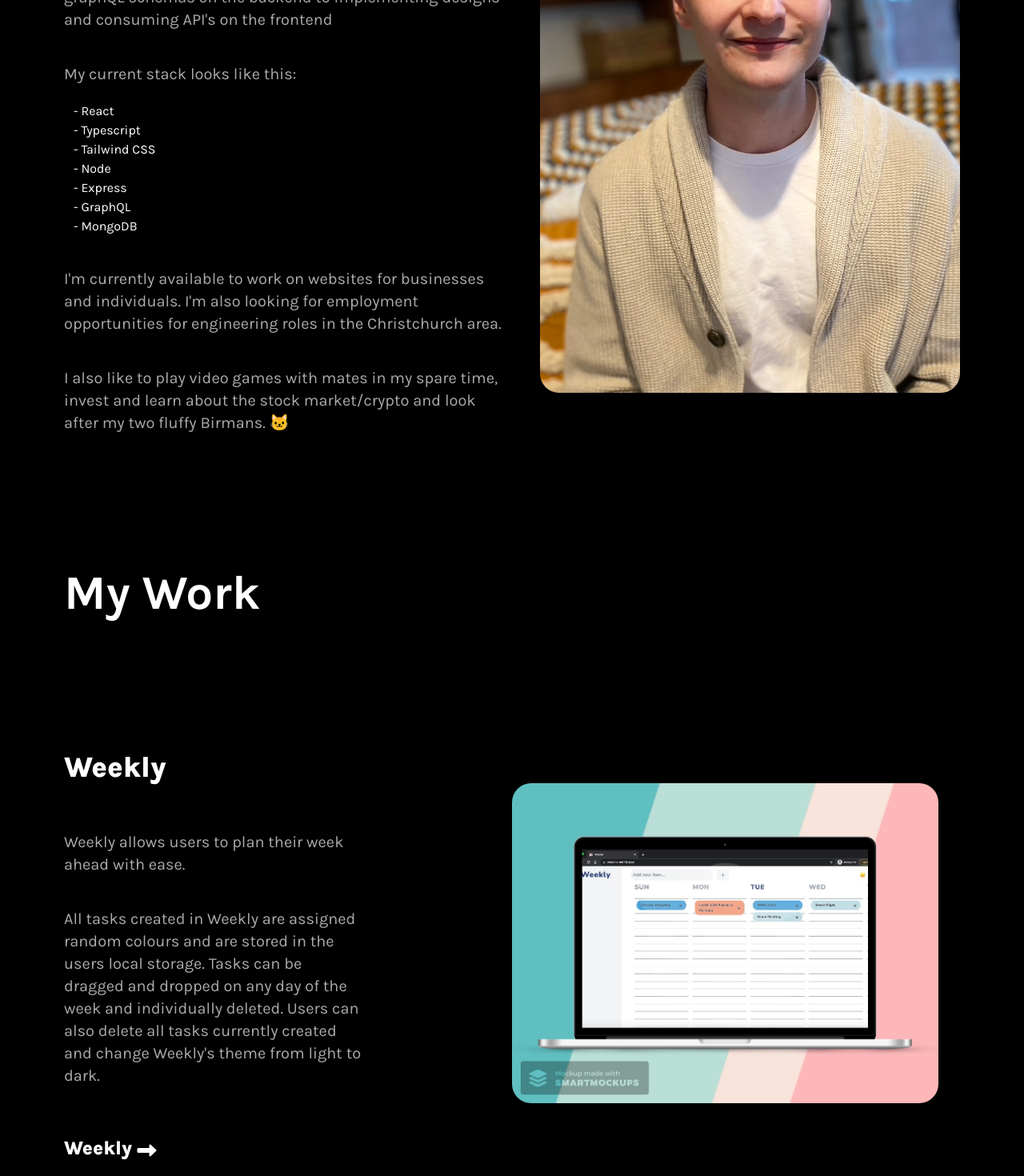
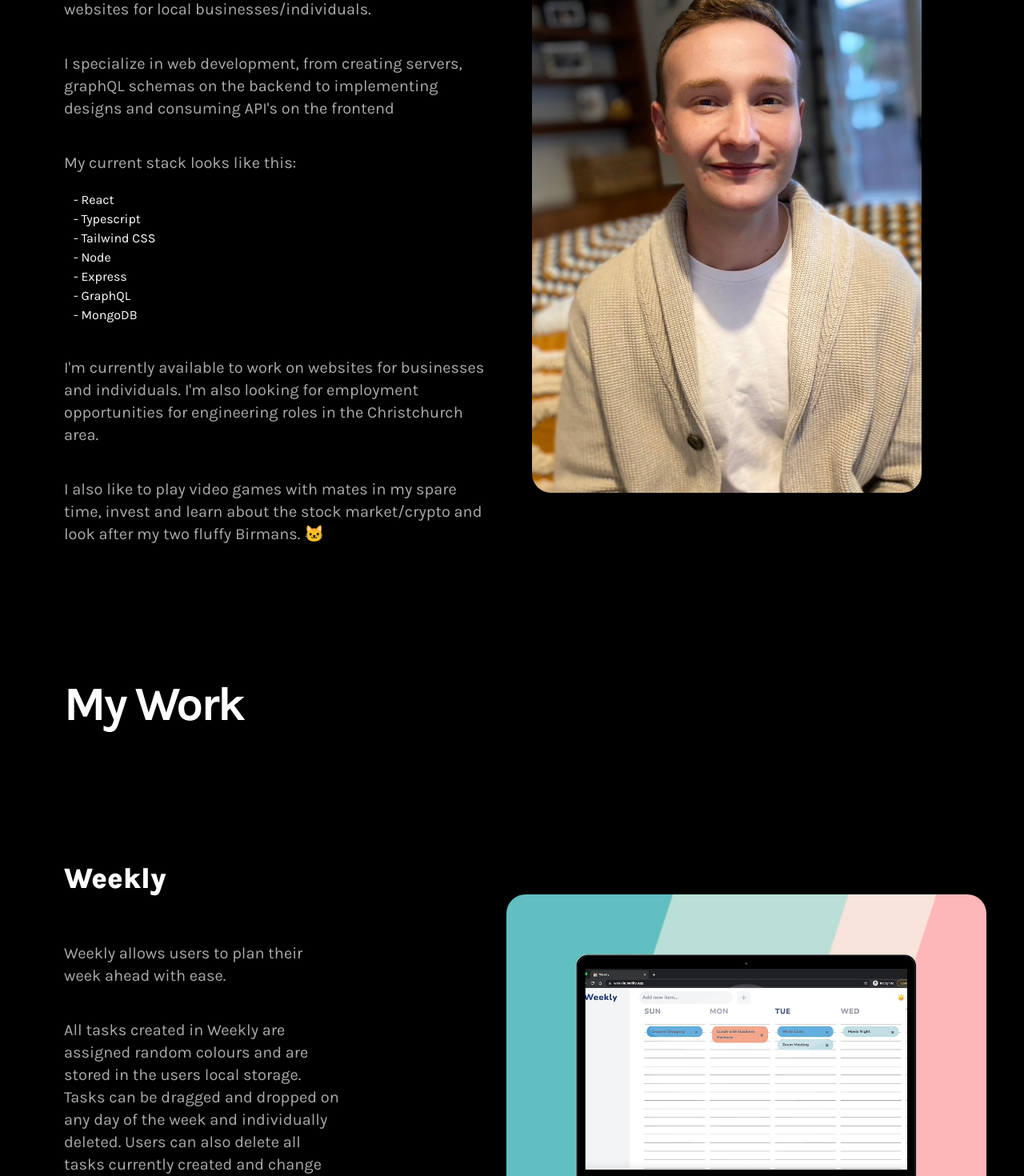
Before and after one commit to edmiller1/React-Resume, a React (Create React App) app: page / in a window 1280 px wide. Shown: the part 1060-2530 px from the top of the page at 80% size. Built offline with nearby package versions, Linux system fonts and the light colour scheme.

Commit message:
Added responsivness for mobile and tablet

```diff
--- a/src/App.js
+++ b/src/App.js
@@ -4,11 +4,11 @@ import "./styles/global.css";
 function App() {
   return (
     <div className="App bg-black text-white">
-      <Header className="fixed" />
+      <Header />
       <Hero />
       <About />
       <Work />
-      <Contact className="w-full" />
+      <Contact />
       <Footer />
     </div>
   );
--- a/src/components/About/index.jsx
+++ b/src/components/About/index.jsx
@@ -7,22 +7,28 @@ const emoji = emojis[Math.floor(Math.random() * emojis.length)];
 
 export const About = () => {
   return (
-    <div className="flex mt-20 px-20">
-      <div className="w-1/2 about-text">
-        <p className="my-10 text-xl">{about.currentWork}</p>
-        <p className="my-10 text-xl">{about.skills}</p>
-        <p className="my-5 text-xl">{about.currentStack}</p>
-        <ul className="ml-3 mb-10">
+    <div className="px-5 mt-20 md:px-8 md:flex xl:px-20">
+      <div className="about-text md:w-5/12 xl:w-1/2">
+        <p className="my-3 md:text-lg xl:text-xl xl:my-10">
+          {about.currentWork}
+        </p>
+        <p className="my-3 md:text-lg xl:text-xl xl:my-10">{about.skills}</p>
+        <p className="my-3 md:text-lg xl:text-xl xl:my-5">
+          {about.currentStack}
+        </p>
+        <ul className="ml-3 xl:mb-10">
           {stack.map((s) => (
             <li className="flex">- {s}</li>
           ))}
         </ul>
-        <p className="my-10 text-xl">{about.currentProjects}</p>
-        <p className="my-10 text-xl">
+        <p className="my-3 md:text-lg xl:text-xl  xl:my-10 ">
+          {about.currentProjects}
+        </p>
+        <p className="my-3 md:text-lg xl:text-xl xl:my-10">
           {about.hobbies}&nbsp;{emoji}
         </p>
       </div>
-      <div className="w-1/2 flex justify-end">
+      <div className="mt-16 flex justify-center md:w-7/12 md:mr-12 xl:w-1/2 md:justify-end">
         <img
           src={`assets/${about.image}`}
           alt="cats in bag"
--- a/src/components/Contact/index.jsx
+++ b/src/components/Contact/index.jsx
@@ -3,12 +3,12 @@ import React from "react";
 export const Contact = () => {
   return (
     <div className="contact-bg w-full">
-      <div className="flex items-center">
-        <h1 className="relative top-20 text-6xl font-extrabold px-20">
+      <div className="flex flex-col justify-center md:flex-row md:items-center md:justify-between md:py-20 xl:px-32">
+        <h1 className="m-auto text-4xl mt-14 md:mt-0 md:text-6xl font-extrabold md:ml-14">
           Let's work together
         </h1>
-        <button className="button relative top-20 left-72 py-3 px-8 rounded-full text-2xl">
-          <a href="mailto:edmiller.me@gmail.com"> Email</a>
+        <button className="m-auto button mt-5 md:mt-0 md:mr-20 py-3 px-8 rounded-full text-2xl">
+          <a href="mailto:edmiller.me@gmail.com">Email</a>
         </button>
       </div>
     </div>
--- a/src/components/Footer/index.jsx
+++ b/src/components/Footer/index.jsx
@@ -6,28 +6,29 @@ const currentYear = new Date().getFullYear();
 
 export const Footer = () => {
   return (
-    <div className="px-20 mt-32">
-      <div className="flex">
-        <div className="w-1/2 flex">
+    <div className="mt-24 md:mt-32 md:px-8 xl:px-20">
+      <div className="flex flex-col md:flex-row">
+        <div className="md:w-1/2 pl-4">
           {images.map((i) => (
             <img
               src={`assets/${i}`}
               alt="img"
-              className="rounded-full h-24 w-24 mx-3"
+              className="rounded-3xl w-20 h-24 ml-10 md:mx-3 md:h-24 md:w-20 xl:h-28 xl:w-24"
             />
           ))}
         </div>
+        <hr className="mx-5 my-5 md:hidden" />
         <div className="w-1/2 flex justify-center">
           <ul>
             {socials.map((s) => (
-              <li className="links text-xl">
+              <li className="links text-lg md:text-lg xl:text-xl">
                 <a href={s.link}>{s.title}</a>
               </li>
             ))}
           </ul>
         </div>
       </div>
-      <div className="flex justify-center mt-20">
+      <div className="flex justify-center mt-12 md:mt-20 pb-2">
         <h1 className="year">{currentYear}</h1>
       </div>
     </div>
--- a/src/components/Header/index.jsx
+++ b/src/components/Header/index.jsx
@@ -3,8 +3,8 @@ import { info } from "../../data/info";
 
 export const Header = () => {
   return (
-    <div className="py-3 px-20">
-      <img src={`assets/${info.logo}`} alt="logo" className="w-16" />
+    <div className="px-5 md:py-3 md:px-8 xl:py-3 xl:px-20">
+      <img src={`assets/${info.logo}`} alt="logo" className="w-12 xl:w-16" />
     </div>
   );
 };
--- a/src/components/Hero/index.jsx
+++ b/src/components/Hero/index.jsx
@@ -3,11 +3,11 @@ import { info } from "../../data/info";
 
 export const Hero = () => {
   return (
-    <div className="mt-20 px-20">
+    <div className="pl-5 mr-10 overflow-x-hidden mt-12 md:px-8 xl:mt-20 xl:px-20">
       <h1 className="hero-text tracking-tighter">{info.description}</h1>
       <div className="pt-3">
         <a href="https://github.com/edmiller1">
-          <i class="social-link fab fa-github text-4xl cursor-pointer"></i>
+          <i class="social-link fab fa-github text-4xl xl:cursor-pointer"></i>
         </a>
       </div>
     </div>
--- a/src/components/Work/index.jsx
+++ b/src/components/Work/index.jsx
@@ -3,20 +3,26 @@ import { work } from "../../data/work";
 
 export const Work = () => {
   return (
-    <div className="mt-32 pb-10 px-20">
-      <h1 className="text-6xl font-bold">My Work</h1>
-      <div className="mt-32">
+    <div className="px-5 md:px-8 mt-32 pb-10 xl:px-20">
+      <h1 className="text-5xl font-bold md:text-6xl md:tracking-tighter">
+        My Work
+      </h1>
+      <div className="md:mt-32">
         {work.map((w) => (
-          <div className="my-16 flex">
-            <div className="w-1/3 flex flex-col justify-center">
+          <div className="my-16 md:flex">
+            <div className="flex flex-col md:w-1/3 md:mr-20 xl:justify-center">
               <div className="my-10">
                 <h1 className="text-4xl font-extrabold">{w.name}</h1>
               </div>
-              <p className="my-5 text text-xl">{w.description}</p>
-              <p className="my-5 text text-xl">{w.additional}</p>
-              <div className="my-10">
-                <a href={w.link} className="flex items-center">
-                  <span className="secondary-text-color text-2xl font-extrabold">
+              <p className="description-text my-3 md:my-5 md:text-lg xl:text-xl">
+                {w.description}
+              </p>
+              <p className="description-text my-3 md:my-5 md:text-lg xl:text-xl">
+                {w.additional}
+              </p>
+              <div className="my-5 xl:my-10">
+                <a href={w.link}>
+                  <span className="secondary-text-color font-extrabold md:text-xl xl:text-2xl">
                     {w.name}
                     &nbsp;
                     <i class="fas fa-long-arrow-alt-right relative top-1"></i>
@@ -24,7 +30,7 @@ export const Work = () => {
                 </a>
               </div>
             </div>
-            <div className="w-2/3 flex justify-center relative left-20 top-20">
+            <div className="md:w-2/3 flex justify-center md:relative md:top-28 xl:top-20 xl:left-20">
               <img
                 src={`assets/${w.image}`}
                 alt="screenshot"
--- a/src/styles/global.css
+++ b/src/styles/global.css
@@ -2,7 +2,7 @@
   font-family: "Karla", sans-serif;
 }
 
-.text {
+.description-text {
   color: rgb(170, 170, 170, 1);
 }
 
@@ -26,7 +26,11 @@
 }
 
 .profile-image {
-  height: 700px;
+  height: 650px;
+}
+
+.work-image {
+  height: 450px;
 }
 
 .secondary-text-color {
@@ -40,10 +44,6 @@
 
 .secondary-bg-color {
   background-color: #7423ff;
-}
-
-.work-image {
-  height: 400px;
 }
 
 .contact-bg {
@@ -73,3 +73,35 @@
 .links:hover {
   color: #7423ff;
 }
+
+/* Media Queries */
+
+@media only screen and (max-width: 1024px) {
+  .hero-text {
+    font-size: 95px;
+    line-height: 90px;
+  }
+
+  .profile-image {
+    height: 500px;
+  }
+
+  .work-image {
+    height: 375px;
+  }
+}
+
+@media only screen and (max-width: 414px) {
+  .hero-text {
+    font-size: 32px;
+    line-height: 45px;
+  }
+
+  .profile-image {
+    height: 500px;
+  }
+
+  .work-image {
+    height: 250px;
+  }
+}
```
